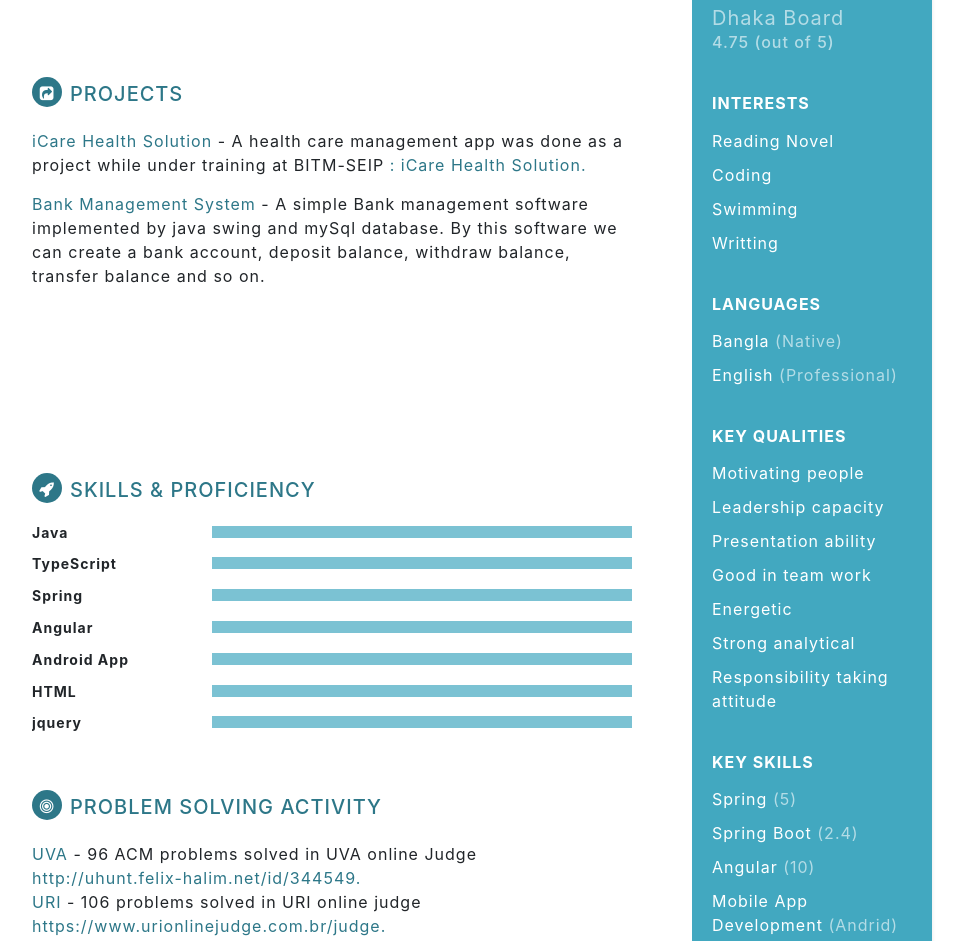
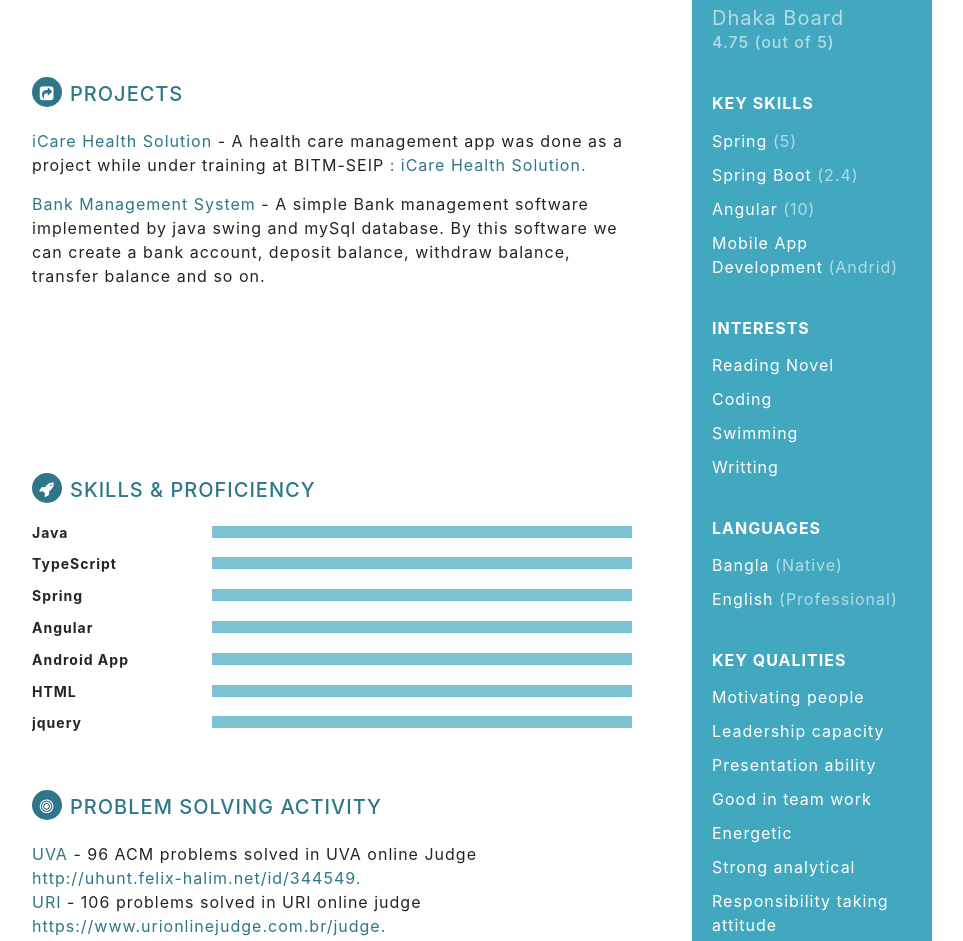
Before and after one commit to rktirtho/rktirtho, an Angular app: page /resume in a window 1280 px wide. Shown: the part 965-1906 px from the top of the page, without its empty margins (188-1151 px from the left). Built offline with nearby package versions, Linux system fonts and the light colour scheme.

Commit message:
skill section placed

```diff
--- a/src/app/resume/resume.component.html
+++ b/src/app/resume/resume.component.html
@@ -83,6 +83,19 @@
             </div>
             <!--//education-container-->
 
+            <div class="languages-container container-block">
+                <h2 class="container-block-title">Key Skills</h2>
+                <ul class="list-unstyled interests-list">
+                    <li>Spring <span class="lang-desc">(5)</span></li>
+                    <li>Spring Boot <span class="lang-desc">(2.4)</span></li>
+                    <li>Angular <span class="lang-desc">(10)</span></li>
+                    <li>Mobile App Development <span class="lang-desc">(Andrid)</span></li>
+
+                </ul>
+            </div>
+
+
+
             <div class="interests-container container-block">
                 <h2 class="container-block-title">Interests</h2>
                 <ul class="list-unstyled interests-list">
@@ -115,16 +128,7 @@
                 </ul>
             </div>
 
-            <div class="languages-container container-block">
-                <h2 class="container-block-title">Key Skills</h2>
-                <ul class="list-unstyled interests-list">
-                    <li>Spring <span class="lang-desc">(5)</span></li>
-                    <li>Spring Boot <span class="lang-desc">(2.4)</span></li>
-                    <li>Angular <span class="lang-desc">(10)</span></li>
-                    <li>Mobile App Development <span class="lang-desc">(Andrid)</span></li>
 
-                </ul>
-            </div>
             <!--//interests-->
 
         </div>
```
